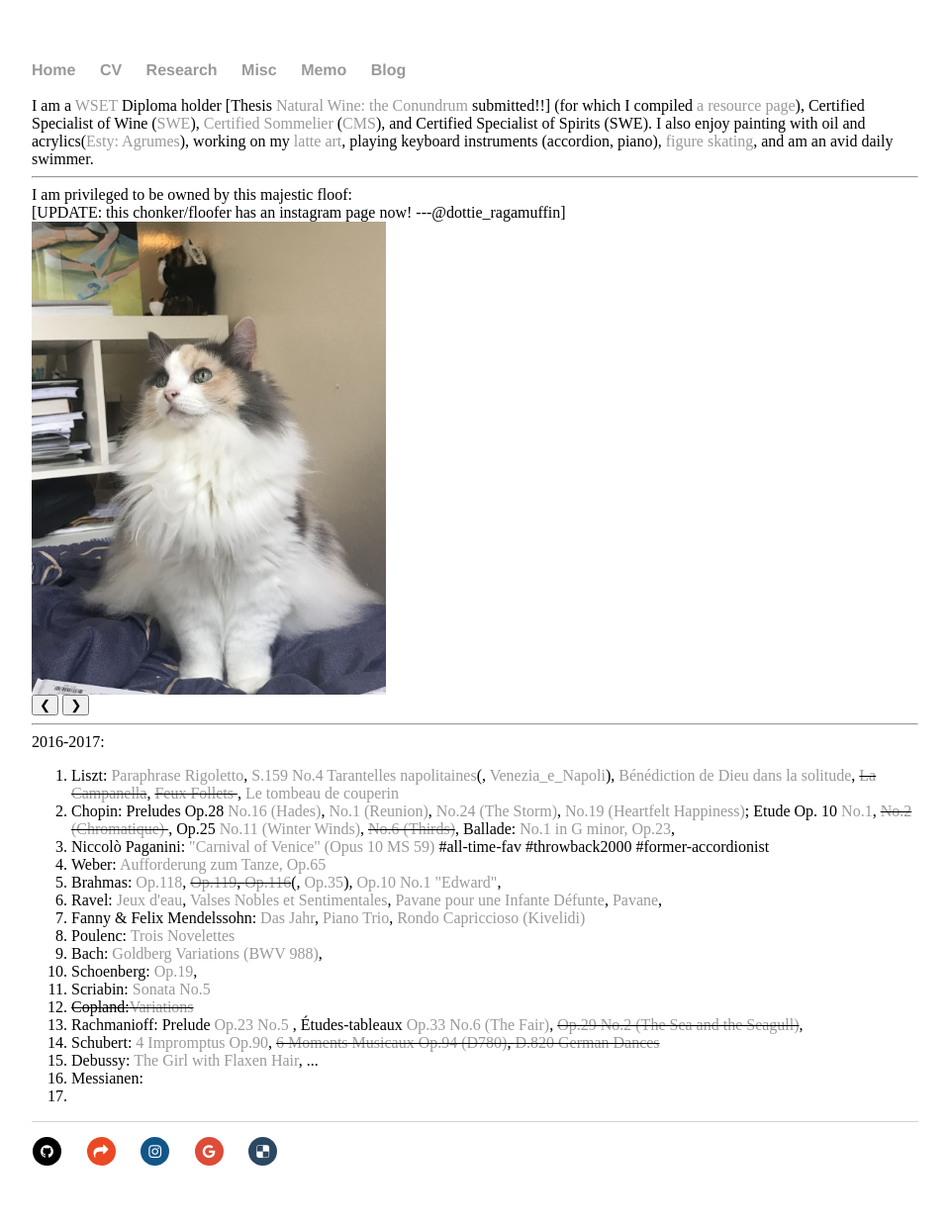
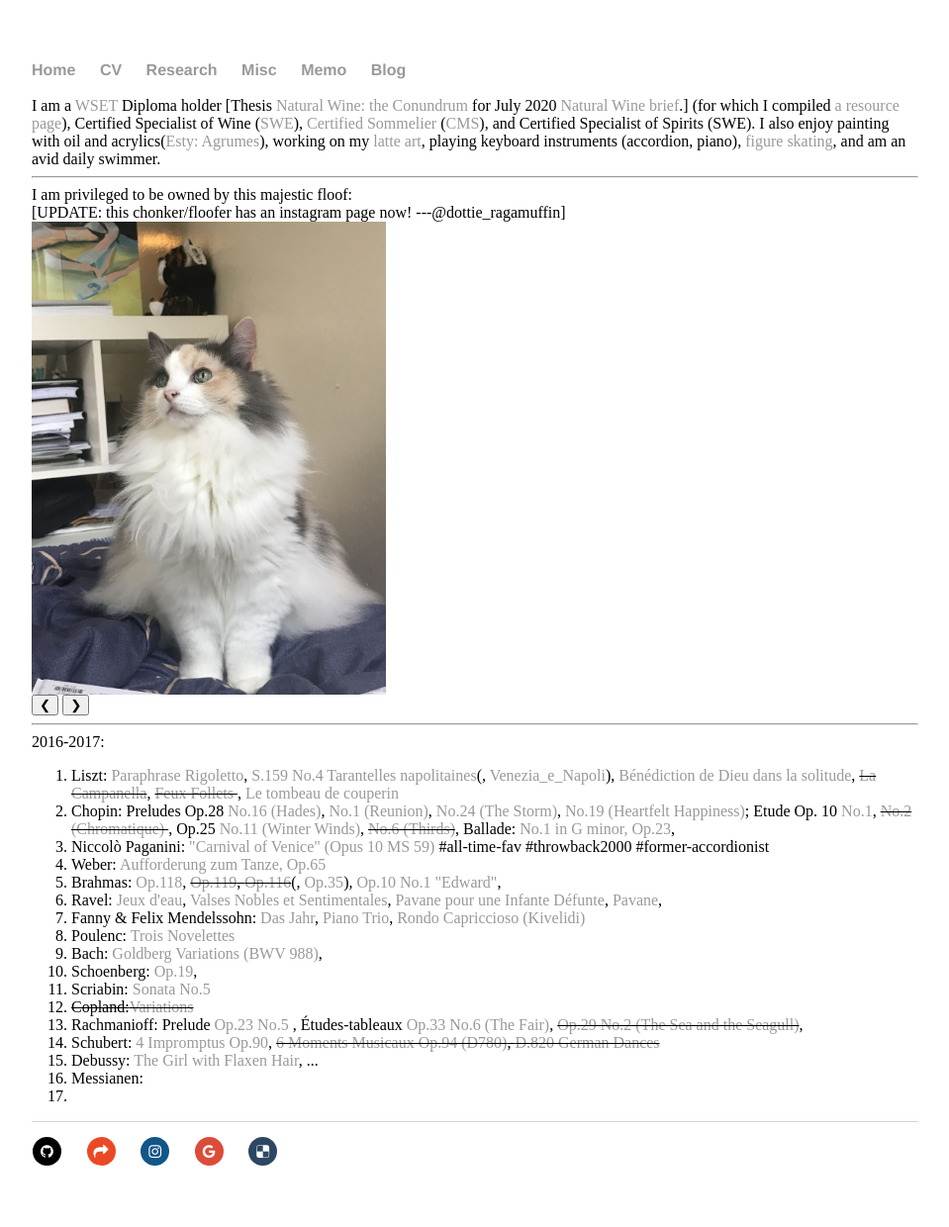
Before and after one commit to shenglih/shenglih.github.io, a Jekyll site: the page built from misc/index.html, in a window 1280 px wide. Shown: the whole page at 99% size, without its empty margins (160-1119 px from the left). Built offline with Jekyll 4.4.1, drawn with Linux system fonts in a browser that asks for light colours; comment, search, counter and statistics services are not loaded.

Commit message:
Update index.html

```diff
--- a/misc/index.html
+++ b/misc/index.html
@@ -6,7 +6,7 @@ title: Shengli Hu, Misc
 
 <div class="blurb">
 
-	I am a <a href="https://www.wsetglobal.com/">WSET</a> Diploma holder [Thesis <a href="/research/D6_July2020_Shengli_Hu.pdf">Natural Wine: the Conundrum</a> submitted!!] (for which I compiled <a href="/misc/wine_links.html">a resource page</a>), Certified Specialist of Wine (<a href="http://www.societyofwineeducators.org/">SWE</a>),
+	I am a <a href="https://www.wsetglobal.com/">WSET</a> Diploma holder [Thesis <a href="/research/D6_July2020_Shengli_Hu.pdf">Natural Wine: the Conundrum</a> for July 2020 <a href="/misc/WSET_L4Diploma_D6_Natural_Wine.pdf">Natural Wine brief</a>.] (for which I compiled <a href="/misc/wine_links.html">a resource page</a>), Certified Specialist of Wine (<a href="http://www.societyofwineeducators.org/">SWE</a>),
 	<a href="https://tinyurl.com/y4zusmuc">Certified Sommelier</a> (<a href="https://www.mastersommeliers.org">CMS</a>), and Certified Specialist of Spirits (SWE).
 
 	I also enjoy painting with oil and acrylics(<a href="">Esty: Agrumes</a>), working on my<a href="https://dl.orangedox.com/rn378g"> latte art</a>, playing keyboard instruments (accordion, piano), <a href="/misc/skating.html">figure skating</a>, and am an avid daily swimmer.</li>
```
